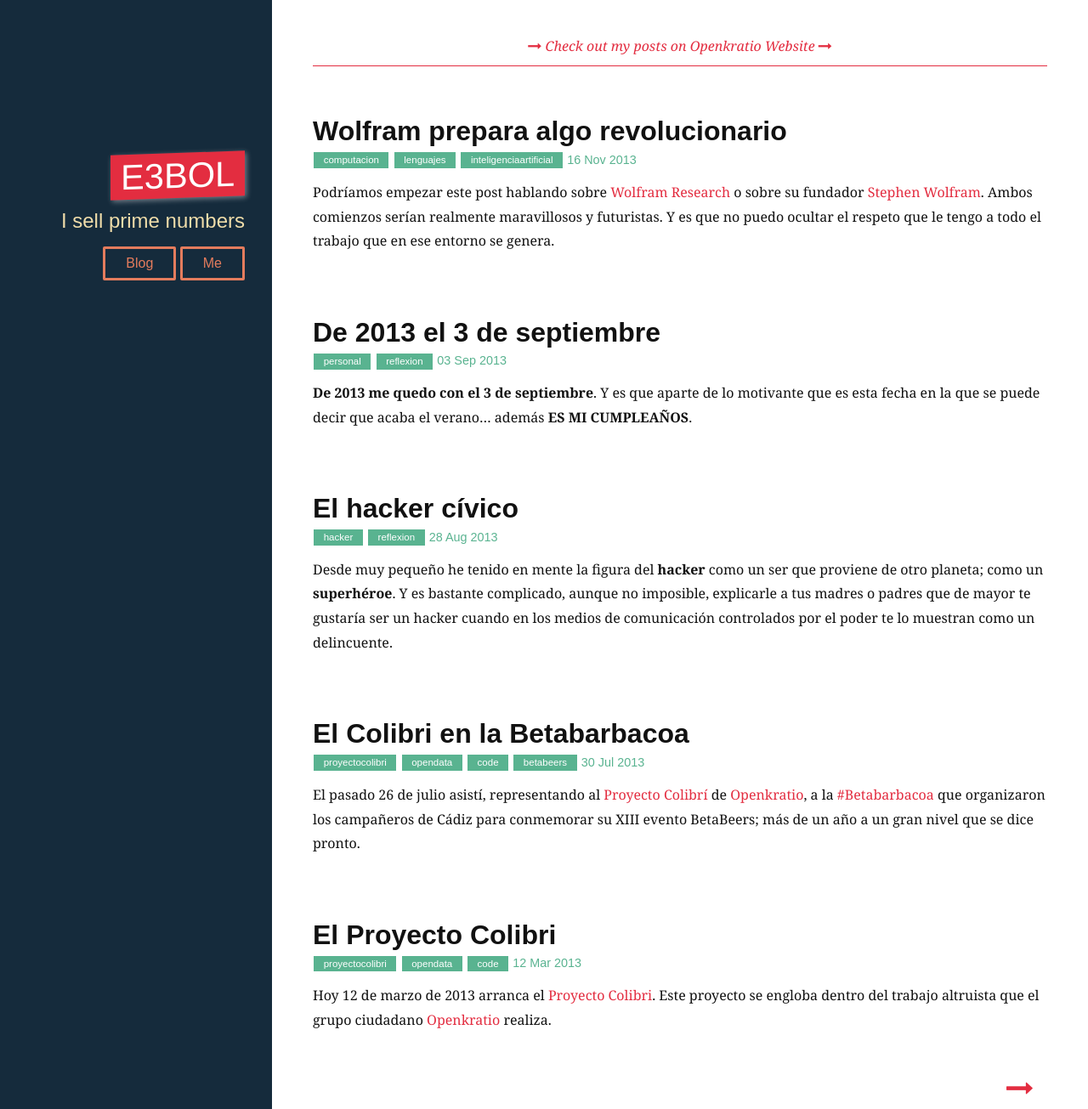
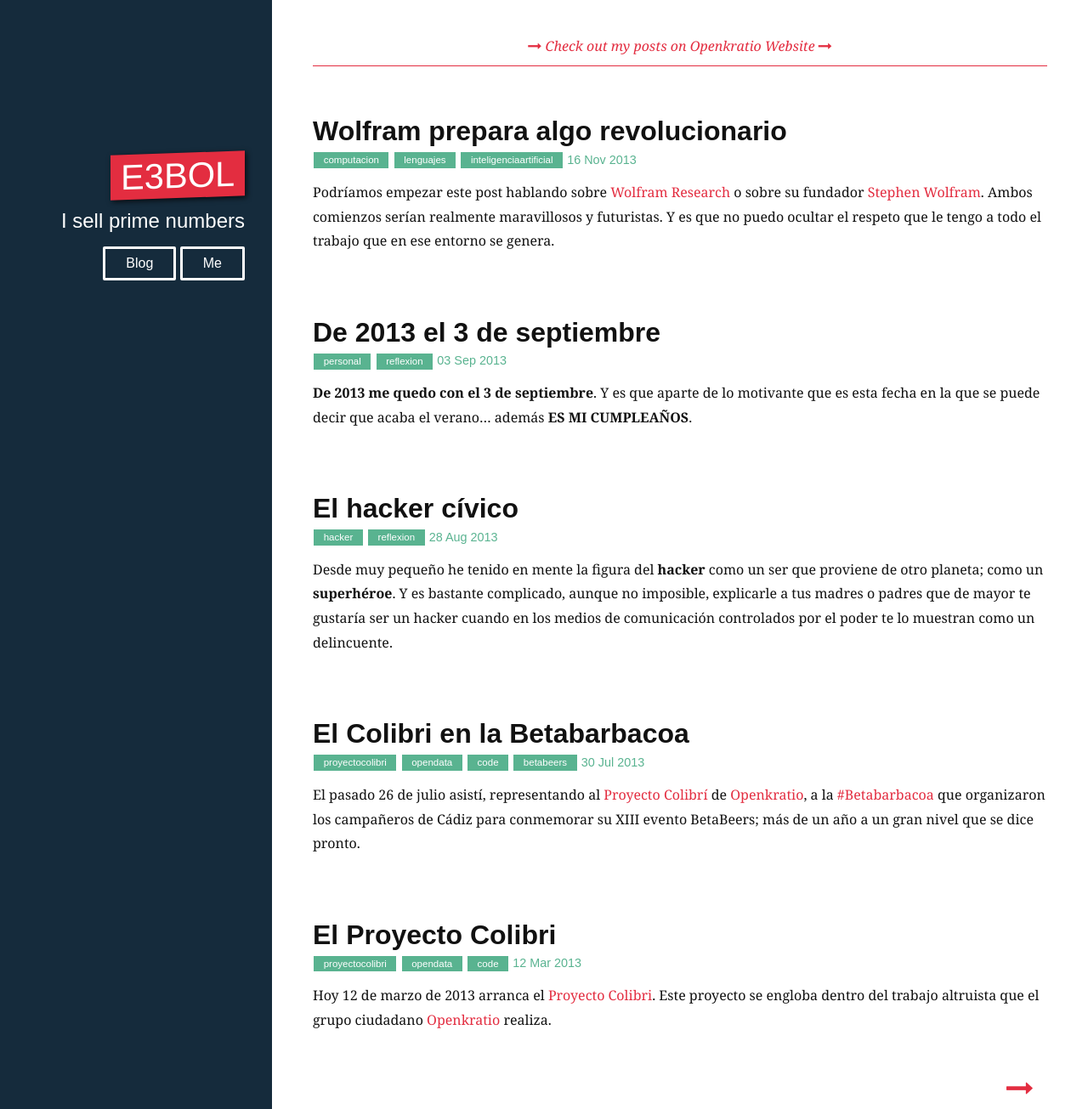
Before and after one commit to edipotrebol/edipotrebol.github.com, a Jekyll site: the page built from index.html, in a window 1280 px wide and 1305 px high. Shown: the whole window at 85% size. Built offline with Jekyll 4.4.1, drawn with Linux system fonts in a browser that asks for light colours; the list of posts is cut into pages by our own code.

Commit message:
Updating colors

```diff
--- a/css/new.css
+++ b/css/new.css
@@ -1,6 +1,6 @@
 /*
     Colours from:
-    http://www.colourlovers.com/palette/108476/Tiger_Lily
+    http://www.colourlovers.com/palette/712051/!_!
 */
 * {
   margin: 0;
@@ -93,11 +93,11 @@ a:focus {
   -ms-transform: skew(0, -2deg);
   -o-transform: skew(0, -2deg);
   transform: skew(0, -2deg);
-  box-shadow: 2px 2px 6px rgba(255, 255, 255, 0.4); }
+  box-shadow: 2px 2px 6px rgba(0, 0, 0, 0.75); }
 
 .brand-tagline {
   font-weight: 300;
-  color: #f0ddaa; }
+  color: white; }
 
 .nav-list {
   margin: 0;
@@ -111,8 +111,8 @@ a:focus {
 
 .nav-item a {
   background: transparent;
-  border: 3px solid #e47c5d;
-  color: #e47c5d;
+  border: 3px solid white;
+  color: white;
   margin-top: 1em; }
 
 .nav-item a:hover,
```
Also changed, not shown: css/new.scss (+4 -6 lines).
